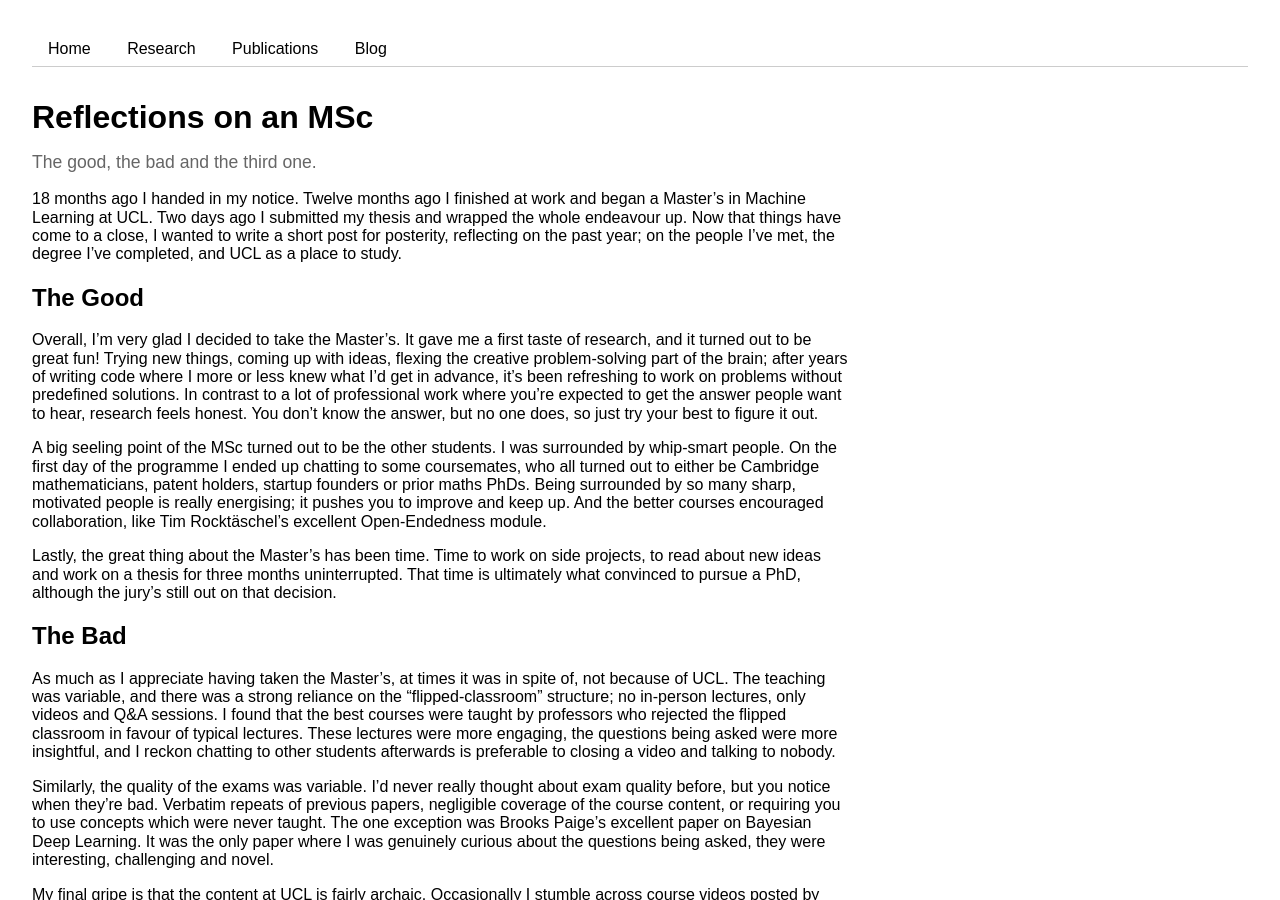
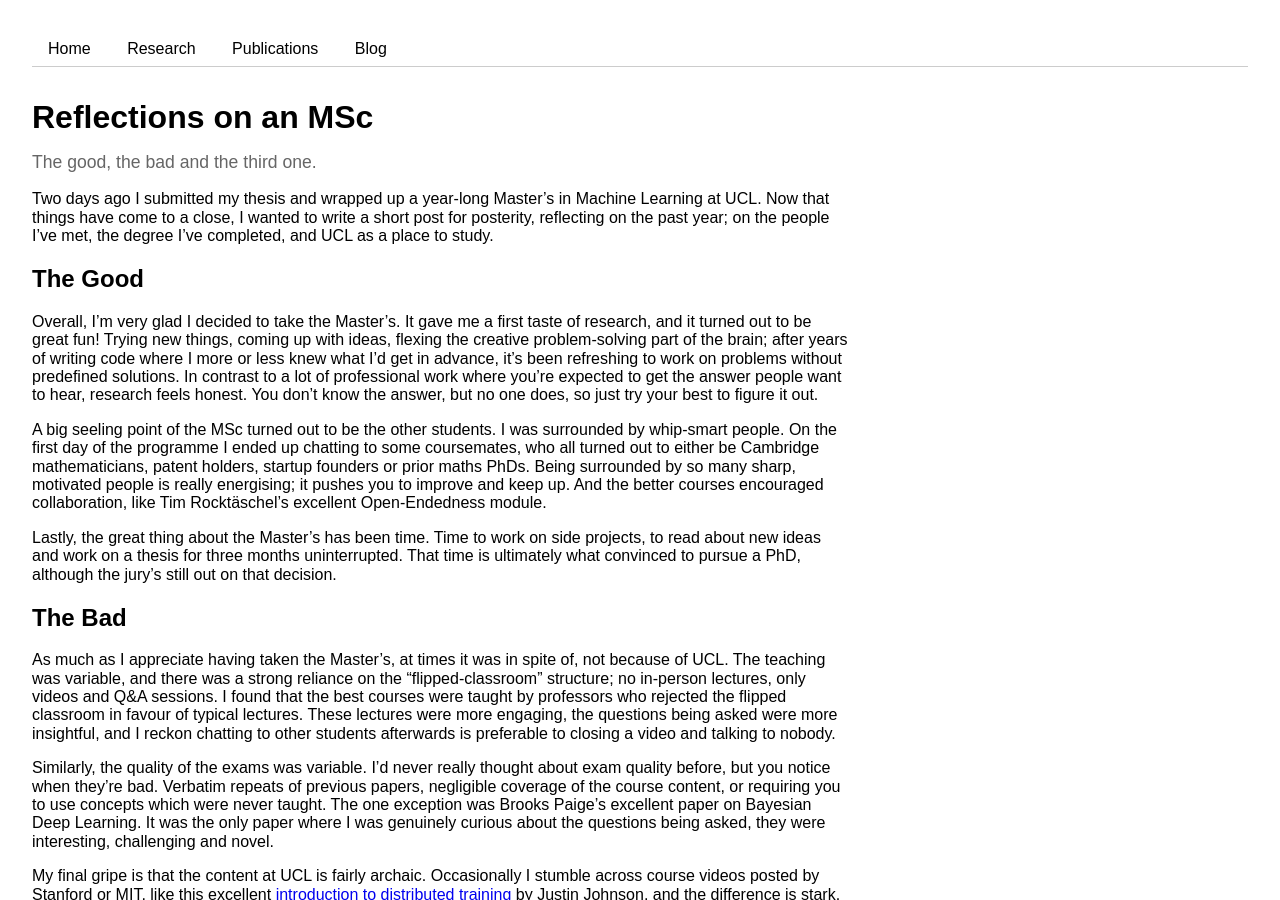
Before and after one commit to foty-hub/foty-hub.github.io, a Jekyll site: the page built from _posts/2025-09-10-masters.md, in a window 1280 px wide and 900 px high. Built offline with Jekyll 4.4.1, drawn with Linux system fonts in a browser that asks for light colours.

Commit message:
Edit intro

```diff
--- a/_posts/2025-09-10-masters.md
+++ b/_posts/2025-09-10-masters.md
@@ -6,7 +6,7 @@ subtitle: "The good, the bad and the third one."
 
 
 
-18 months ago I handed in my notice. Twelve months ago I finished at work and began a Master's in Machine Learning at UCL. Two days ago I submitted my thesis and wrapped the whole endeavour up. Now that things have come to a close, I wanted to write a short post for posterity, reflecting on the past year; on the people I've met, the degree I've completed, and UCL as a place to study.
+Two days ago I submitted my thesis and wrapped up a year-long Master's in Machine Learning at UCL. Now that things have come to a close, I wanted to write a short post for posterity, reflecting on the past year; on the people I've met, the degree I've completed, and UCL as a place to study.
 
 ## The Good
 Overall, I'm very glad I decided to take the Master's. It gave me a first taste of research, and it turned out to be great fun! Trying new things, coming up with ideas, flexing the creative problem-solving part of the brain; after years of writing code where I more or less knew what I'd get in advance, it's been refreshing to work on problems without predefined solutions. In contrast to a lot of professional work where you're expected to get the answer people want to hear, research feels honest. You don't know the answer, but no one does, so just try your best to figure it out.
```
